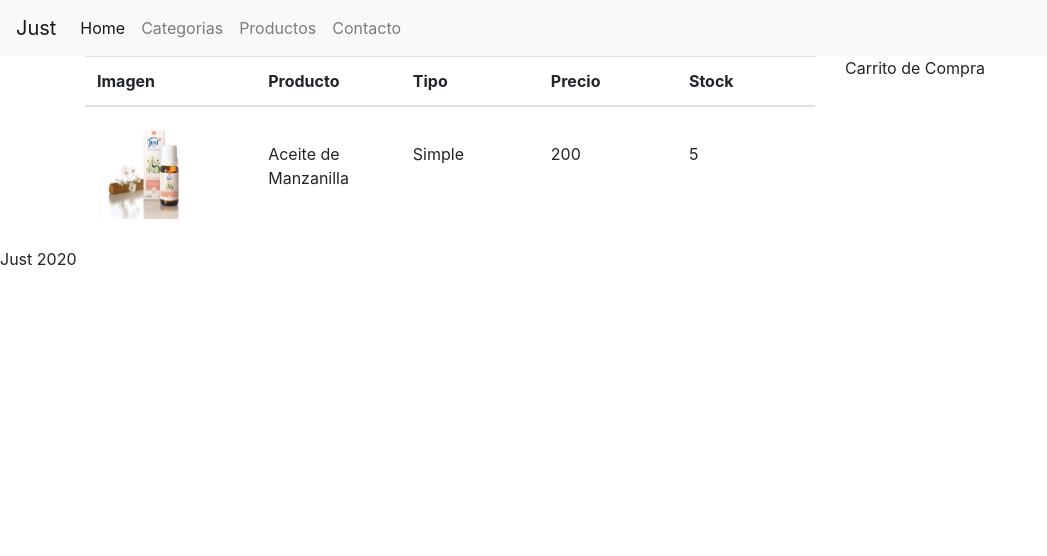
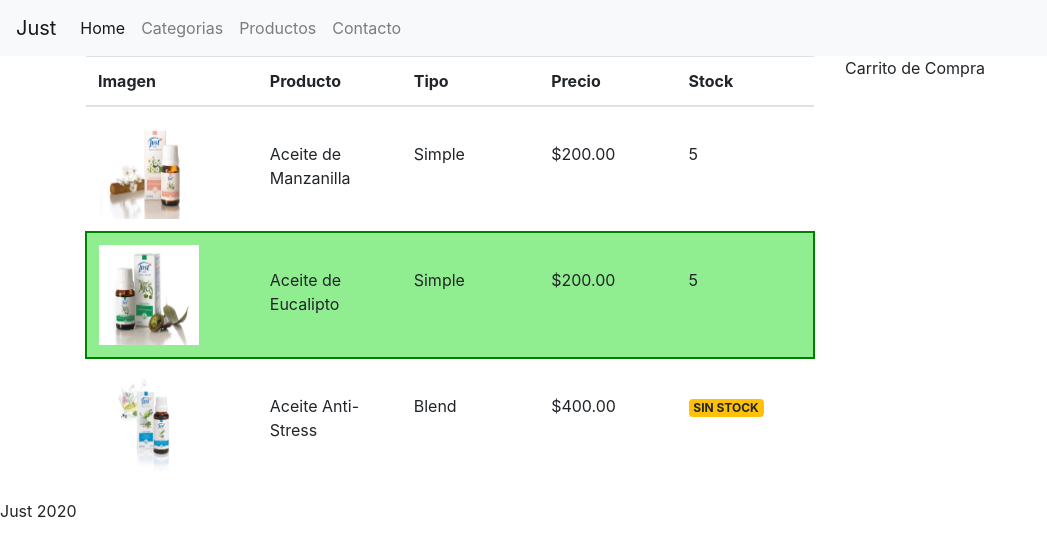
Before and after one commit to fedetandil/angular-just, an Angular app: page / in a window 1280 px wide. Shown: the top 556 px of the page, without its empty margins (0-1047 px from the left). Built offline with nearby package versions, Linux system fonts and the light colour scheme.

Commit message:
ADDED : Lista de productos dinamica,Stock Warning,Resaltado de productos en oferta, Pipes de currency

```diff
--- a/src/app/product-list/product-list.component.html
+++ b/src/app/product-list/product-list.component.html
@@ -9,12 +9,13 @@
   </tr>
   </thead>
   <tbody>
-  <tr>
+  <tr *ngFor="let oil of oils" [ngClass]="{'clearance': oil.clearance}">
     <td scope="row"><img [src]="oil.image" [alt]="oil.name"></td>
     <td scope="row" class="td-text">{{oil.name}}</td>
     <td scope="row" class="td-text">{{oil.type}}</td>
-    <td scope="row" class="td-text">{{oil.price}}</td>
-    <td scope="row" class="td-text">{{oil.stock}}</td>
+    <td scope="row" class="td-text">{{oil.price | currency}}</td>
+    <td scope="row" class="td-text"><span class="badge badge-warning" *ngIf="oil.stock==0;else elseBlock">SIN STOCK</span></td>
+    <ng-template #elseBlock>{{oil.stock}}</ng-template>
   </tr>
   </tbody>
 </table>
--- a/src/app/product-list/product-list.component.scss
+++ b/src/app/product-list/product-list.component.scss
@@ -10,3 +10,8 @@ td{
 .td-text{
 padding-top: 35px;
 }
+
+.clearance{
+  background-color: lightgreen;
+  border: 2px solid green;
+}
--- a/src/app/product-list/product-list.component.ts
+++ b/src/app/product-list/product-list.component.ts
@@ -1,4 +1,5 @@
 import { Component, OnInit } from '@angular/core';
+import { Oil } from './product';
 
 @Component({
   selector: 'app-product-list',
@@ -7,13 +8,29 @@ import { Component, OnInit } from '@angular/core';
 })
 export class ProductListComponent implements OnInit {
 
-  oil = {
-    "name":"Aceite de Manzanilla",
-    "type": "Simple",
-    "price": 200,
-    "stock":5,
-    "image": "assets/image/manzanilla.jpg"
-  };
+  oils: Oil[] = [{
+    name: 'Aceite de Manzanilla',
+    type: 'Simple',
+    price: 200,
+    stock: 5,
+    image: 'assets/image/manzanilla.jpg',
+    clearance: false
+  },
+    {
+      name: 'Aceite de Eucalipto',
+      type: 'Simple',
+      price: 200,
+      stock: 5,
+      image: 'assets/image/eucalipto.jpg',
+      clearance: true
+    }, {
+      name: 'Aceite Anti-Stress',
+      type: 'Blend',
+      price: 400,
+      stock: 0,
+      image: 'assets/image/anti-stress.jpg',
+      clearance: false
+    }];
 
   constructor() { }
 
--- /dev/null
+++ b/src/app/product-list/product.ts
@@ -0,0 +1,8 @@
+export interface Oil {
+  name: string;
+  type: string;
+  price: number;
+  stock: number;
+  image: string;
+  clearance: boolean;
+}
```
Also changed, not shown: src/assets/image/anti-stress.jpg (added), src/assets/image/eucalipto.jpg (added).
